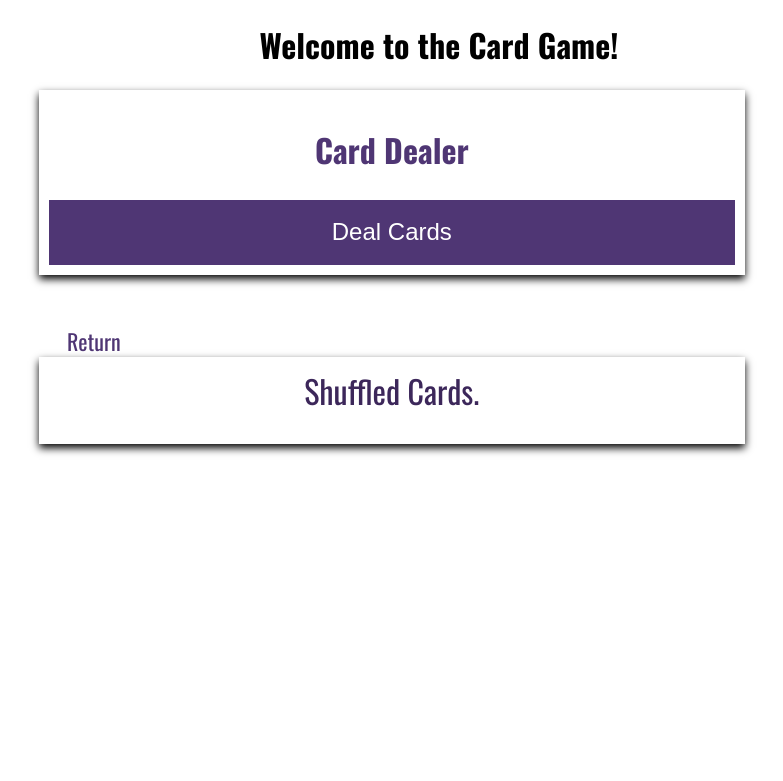
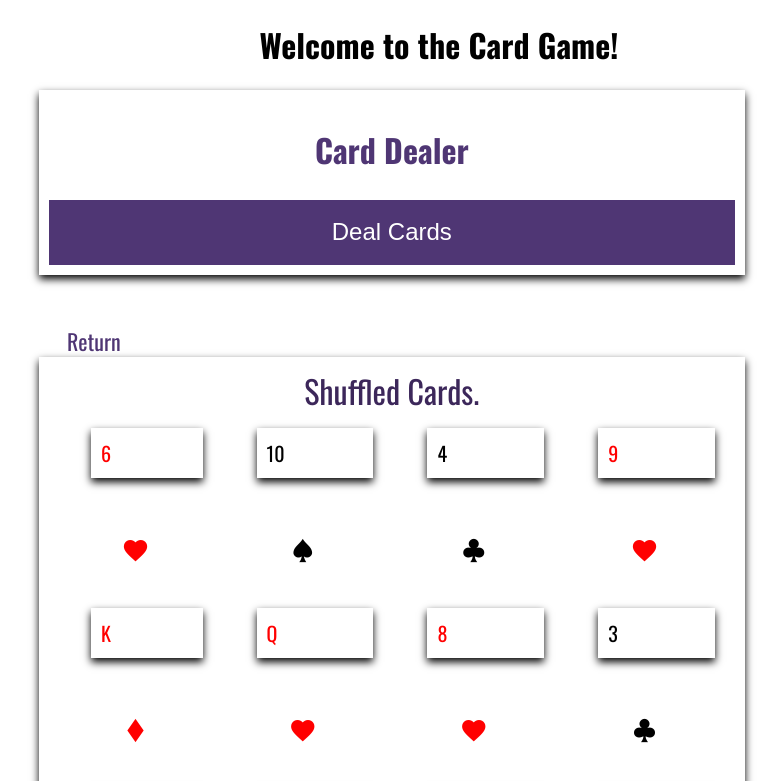
Before and after one commit to marksolm/web-231, a plain HTML site: page week-9/Abdelmalak-card-game.html in a window 1280 px wide. Both pictures are taken after a click on the button "Deal Cards". Shown: the top 781 px of the page, without its empty margins (261-1044 px from the left). Drawn offline with nearby package versions, Linux system fonts and the light colour scheme.

Commit message:
updated week-9 folder,html and css files.

```diff
--- a/week-9/Abdelmalak-card-game.html
+++ b/week-9/Abdelmalak-card-game.html
@@ -29,7 +29,7 @@
       <!-- This is the main div for form contents. -->
     <div class="card-title">
         <h2>Card Dealer</h2>
-        <input type="button"  onfocus="select()" id="btnDealCards"  value="Deal Cards">
+        <input type="button"   id="btnDealCards" onclick='gameDeck()'   value="Deal Cards">
     </div>
     <!-- this is an internal link to the landing page index. -->
     <div> <a id="return-home" href="../index.html">Return</a></div>
@@ -66,11 +66,12 @@
           // Create a getDeckOfCards function.
             getDeckOfCards() {
               // for loop with 52 iterations.
-             for(let Count = 0; Count < this.CARD_COUNT; Count++) {
+             for(let count = 0; count < this.CARD_COUNT; count++) {
                   // use the modulus operators by 13, and Math.floor and divide the count by 13.
                   this.cards[count] = new Card(this.faces[count % 13], this.suits[Math.floor(count / 13)]);
               }
            }
+
              // Create a shuffle function.
               shuffle() {
                // for loop with 52 iterations using CARD_COUNT variable.
@@ -79,7 +80,7 @@
                      let secondCard = Math.floor((Math.random() * this.CARD_COUNT));
                      let tempCard = this.cards[firstCard];
                      this.cards[firstCard] = this.cards[secondCard];
-                     this.cards[secondCard] = tempCard;
+                     this.cards[secondCard] = tempCard
                 }
                    this.cardOutput();
              }
@@ -87,17 +88,20 @@
              // Create a buildPlayingCard function.
             buildPlayingCard(card, suitIcon, faceColor, suitColor) {
                return `<div class="card player-card" style="width:100%">
-                <div class="card-title" style="color: ${faceColor}; "text-align: left; font-size: 20px; padding-left: 10px;">
-                  <div class="card-content" style="font-size:28px; padding-bottom: 25px;">
-                     <span style="color:${suitColor}"class= "${suitIcon}"></span>
+                  <div class="card-title" style="text-align:left; font-size:20px; padding-left:10px; color:${faceColor};">
+                    ${card}
+                  </div>
+                  <div class="card-content" style="font-size:28px; padding-bottom:25px;">
+                     <span class="${suitIcon}" style="color:${suitColor}"></span>
                   </div>
                 </div>`
-           }
+              }
             // Create a cardOutput function.
             cardOutput() {
               //create a cardOutPutWithIcon variable that equal empty string.
               let cardOutPutWithIcon = "";
               this.cards.forEach((card) =>{
+                console.log('card log', card);
                 //using a switch statement to compare the suit against the strings values:Heart,Diamonds,Cubs,Spades.
                 switch(card.suits) {
                  case "Hearts":
@@ -115,10 +119,13 @@
               });
                //binding card output to the result div for the player card.
               document.getElementById("player-cards").innerHTML = cardOutPutWithIcon;
-               new Dealer().shuffle();
-               document.getElementById("player-cards").addEventListener("click", new Dealer().shuffle(), true);
-           }
-       }
-     </script>
+            }
+      }
+              function gameDeck() {
+                     new Dealer().shuffle();
+              }
+              //register an onclick event for btnDealCards button
+              document.getElementById("btnDealCards").innerHTML = new Dealer();
+    </script>
 </body>
 </html>
```
